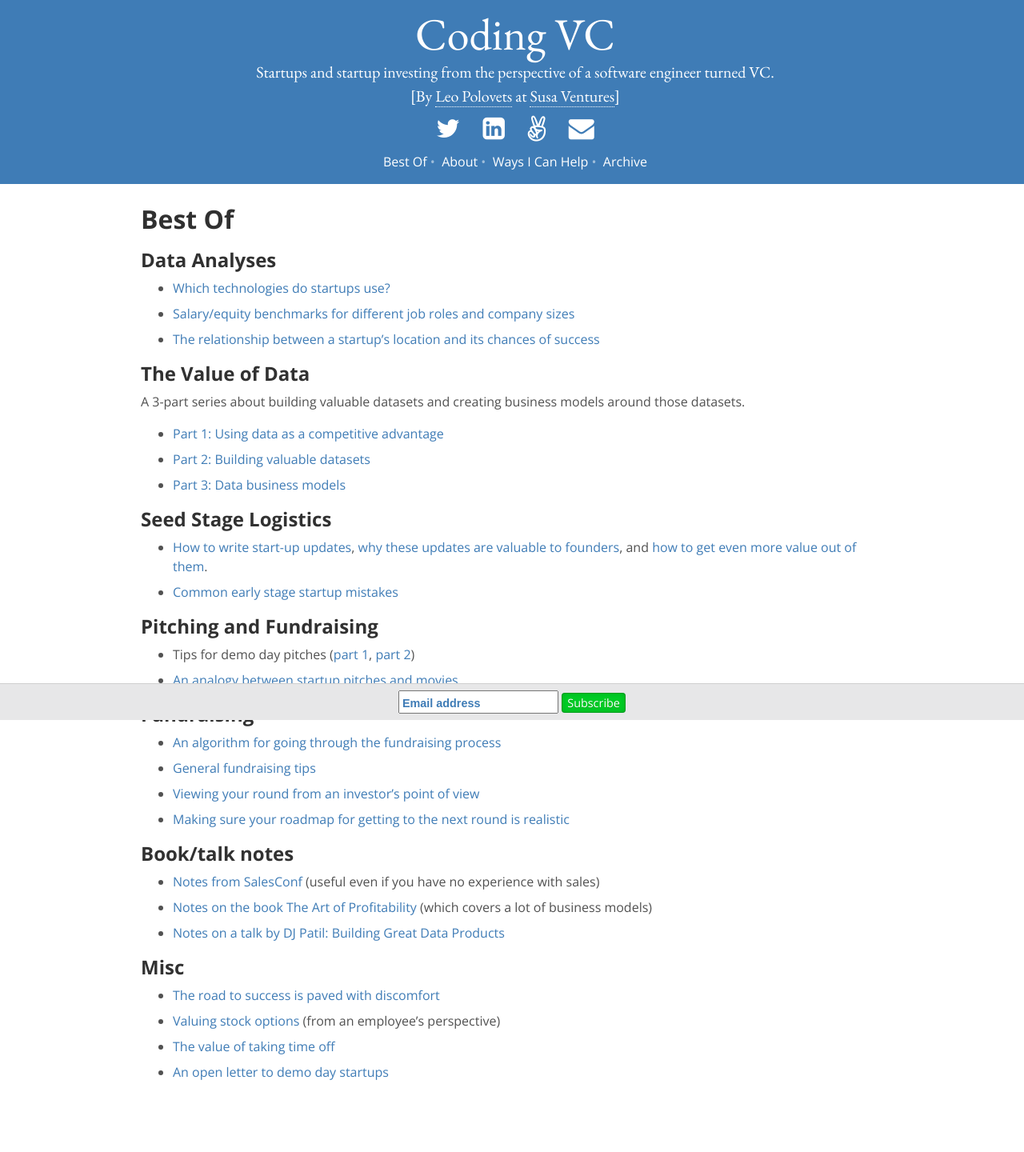
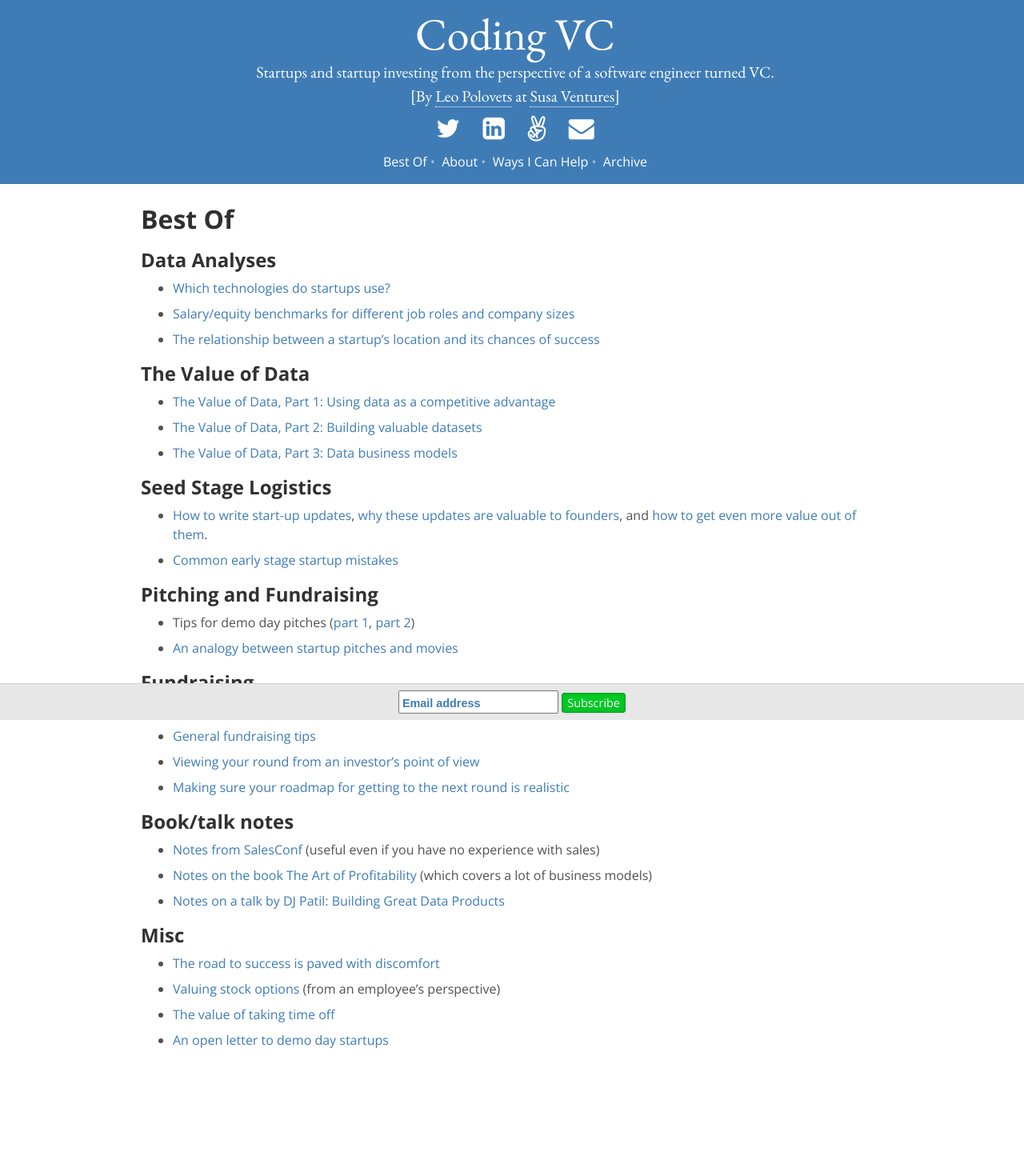
Before and after one commit to codingvc/codingvc, a Jekyll site: the page built from _posts/2012-01-01-best.markdown, in a window 1280 px wide. Shown: the whole page at 80% size. Built offline with Jekyll 4.4.1, drawn with Linux system fonts in a browser that asks for light colours; nearby versions of some CDN libraries; Markdown is read by kramdown in place of the engine named in the settings; comment, search, counter and statistics services are not loaded; after the commit the page ends 1400 px from its top, so only the background shows below that.

Commit message:
minor tweak

```diff
--- a/_posts/2012-01-01-best.markdown
+++ b/_posts/2012-01-01-best.markdown
@@ -11,11 +11,9 @@ title: Best Of
 
 ## The Value of Data
 
-A 3-part series about building valuable datasets and creating business models around those datasets.
-
-* <a href="http://codingvc.com/the-value-of-data-part-1-using-data-as-a-competitive-advantage" target="_blank">Part 1: Using data as a competitive advantage</a>
-* <a href="http://codingvc.com/the-value-of-data-part-2-building-valuable-datasets" target="_blank">Part 2: Building valuable datasets</a>
-* <a href="http://codingvc.com/the-value-of-data-part-3-data-business-models" target="_blank">Part 3: Data business models</a>
+* <a href="http://codingvc.com/the-value-of-data-part-1-using-data-as-a-competitive-advantage" target="_blank">The Value of Data, Part 1: Using data as a competitive advantage</a>
+* <a href="http://codingvc.com/the-value-of-data-part-2-building-valuable-datasets" target="_blank">The Value of Data, Part 2: Building valuable datasets</a>
+* <a href="http://codingvc.com/the-value-of-data-part-3-data-business-models" target="_blank">The Value of Data, Part 3: Data business models</a>
 
 ## Seed Stage Logistics
 
```
